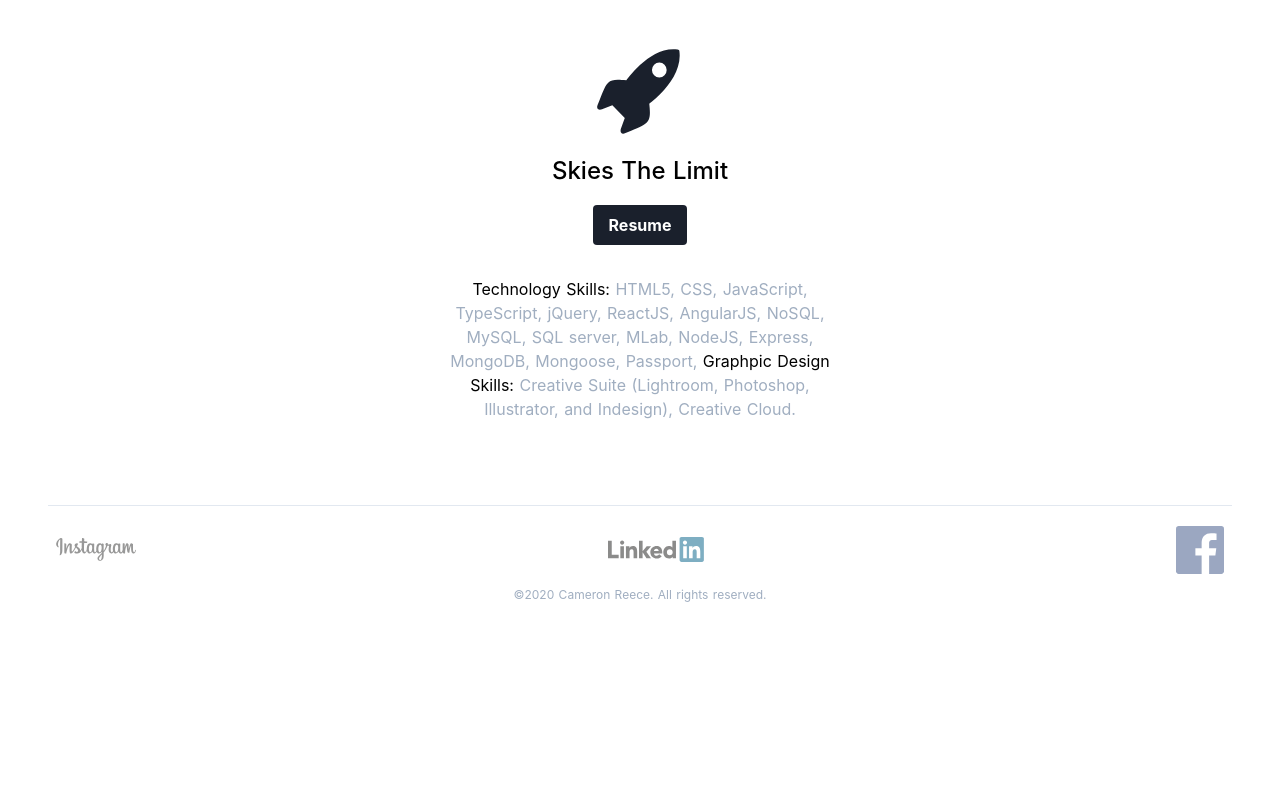
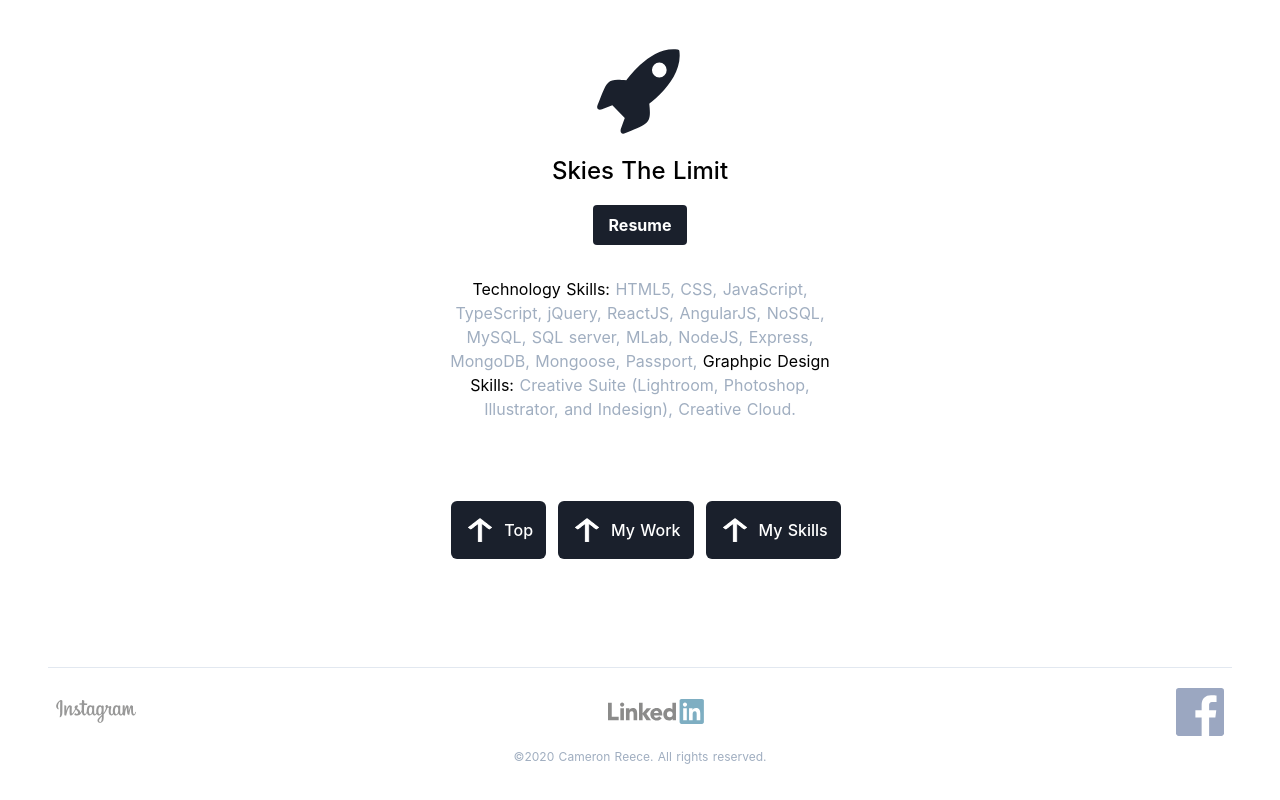
Before and after one commit to camlavallie/Cameron-Reece, a Nuxt app: page / in a window 1280 px wide. Shown: the part 2957-3757 px from the top of the page. Before the commit the page ends 3609 px from the top, so only its background shows below. Built offline with nearby package versions, Linux system fonts and the light colour scheme.

Commit message:
bug fixes and styling fixes

```diff
--- /dev/null
+++ b/components/JumboButtons.vue
@@ -0,0 +1,35 @@
+<template>
+
+       <div class="justify-center flex flex-wrap text-center mb-24">
+         <div class="mt-2">
+
+      <a
+        href="#top-page"
+        class="inline-flex items-center p-3 ml-3 border border-transparent text-base leading-6 font-medium rounded-md text-white bg-gray-900 hover:bg-blue-700 focus:outline-none focus:shadow-outline"
+      >
+        <img class="w-6 h-6 text-white m-1" src="../assets/images/arrowup.png" alt>
+        <p class="ml-2">Top</p>
+      </a>
+         </div>
+
+         <div class="mt-2">
+      <a
+        href="#work"
+        class="inline-flex items-center p-3 ml-3 border border-transparent text-base leading-6 font-medium rounded-md text-white bg-gray-900 hover:bg-blue-700 focus:outline-none focus:shadow-outline"
+      >
+        <img class="w-6 h-6 text-white m-1" src="../assets/images/arrowup.png" alt>
+        <p class="ml-2">My Work</p>
+      </a>
+         </div>
+
+         <div class="mt-2">
+      <a
+        href="#skills"
+        class="inline-flex items-center p-3 ml-3 border border-transparent text-base leading-6 font-medium rounded-md text-white bg-gray-900 hover:bg-blue-700 focus:outline-none focus:shadow-outline"
+      >
+        <img class="w-6 h-6 text-white m-1" src="../assets/images/arrowup.png" alt>
+        <p class="ml-2">My Skills</p>
+      </a>
+         </div>
+    </div>
+</template>
--- a/layouts/default.vue
+++ b/layouts/default.vue
@@ -1,5 +1,5 @@
 <template>
-  <div>
+  <div id="top-page">
     <Nav />
     <nuxt />
     <Footer />
--- a/pages/blog/index.vue
+++ b/pages/blog/index.vue
@@ -6,29 +6,29 @@
     </div>
     <div class="mt-24 flex flex-col items-center">
       <div class="flex flex-col items-center">
-        <div class="swiper flex overflow-x-scroll px-3 md:w-1/2 w-full lg:w-4/12">
+        <div class="swiper flex overflow-x-scroll w-1/2 md:w-1/2 w-full lg:w-4/12">
           <img
-            class="w-full h-1/2 object-cover bg-gray-300"
+            class="w-auto h-64 md:h-1/2 lg:h-1/2 object-cover bg-gray-300"
             src="https://images.pexels.com/photos/326235/pexels-photo-326235.jpeg?auto=compress&cs=tinysrgb&h=750&w=1260"
             id="slide1"
           >
           <img
-            class="w-full h-1/2 object-cover bg-gray-300"
+            class="w-auto h-64 md:h-1/2 lg:h-1/2 object-cover bg-gray-300"
             src="https://images.pexels.com/photos/675764/pexels-photo-675764.jpeg?auto=compress&cs=tinysrgb&h=750&w=1260"
             id="slide2"
           >
           <img
-            class="w-full h-1/2 object-cover bg-gray-300"
+            class="w-auto h-64 md:h-1/2 lg:h-1/2 object-cover bg-gray-300"
             src="https://images.pexels.com/photos/629161/pexels-photo-629161.jpeg?auto=compress&cs=tinysrgb&h=750&w=1260"
             id="slide3"
           >
           <img
-            class="w-full h-1/2 object-cover bg-gray-300"
+            class="w-auto h-64 md:h-1/2 lg:h-1/2 object-cover bg-gray-300"
             src="https://images.pexels.com/photos/135157/pexels-photo-135157.jpeg?auto=compress&cs=tinysrgb&h=750&w=1260"
             id="slide4"
           >
           <img
-            class="w-full h-1/2 object-cover bg-gray-300"
+            class="w-auto h-64 md:h-1/2 lg:h-1/2 object-cover bg-gray-300"
             src="https://images.pexels.com/photos/66997/pexels-photo-66997.jpeg?auto=compress&cs=tinysrgb&h=750&w=1260"
             id="slide5"
           >
--- a/pages/index.vue
+++ b/pages/index.vue
@@ -2,10 +2,6 @@
   <div class="container">
     <div>
       <JumboOne />
-      <!-- <h1 class="title text-6xl">
-        Welcome to <span class="text-gray-600">Cameron Reece!</span>
-      </h1> -->
-
 
       <div class="mt-12 mb-24">
       <hr class="mb-12">
@@ -13,14 +9,14 @@
       <hr class="mt-12">
       </div>
 
-      <div class="mb-24">
+      <div class="mb-24" id="work">
       <h1 class="text-3xl lg:text-5xl font-thin">
         Recent Work
       </h1>
       <JumboTwo />
       </div>
 
-      <div class="mb-24">
+      <div class="mb-24" id="skills">
         <h1 class="text-3xl lg:text-5xl font-thin">
         My Favorite Things!
       </h1>
@@ -30,6 +26,10 @@
       <div>
       <JumboFour />
       </div>
+      <div>
+      <JumboButtons />
+      </div>
+
 
     </div>
   </div>
@@ -41,6 +41,7 @@ import JumboTwo from '~/components/JumboTwo.vue'
 import JumboThree from '~/components/JumboThree.vue'
 import JumboFour from '~/components/JumboFour.vue'
 import JumboFive from '~/components/JumboFive.vue'
+import JumboButtons from '~/components/JumboButtons.vue'
 
 export default {
   components: {
@@ -49,6 +50,7 @@ export default {
     JumboThree,
     JumboFour,
     JumboFive,
+    JumboButtons,
   }
 }
 </script>
```
Also changed, not shown: assets/images/arrowup.png (added).
